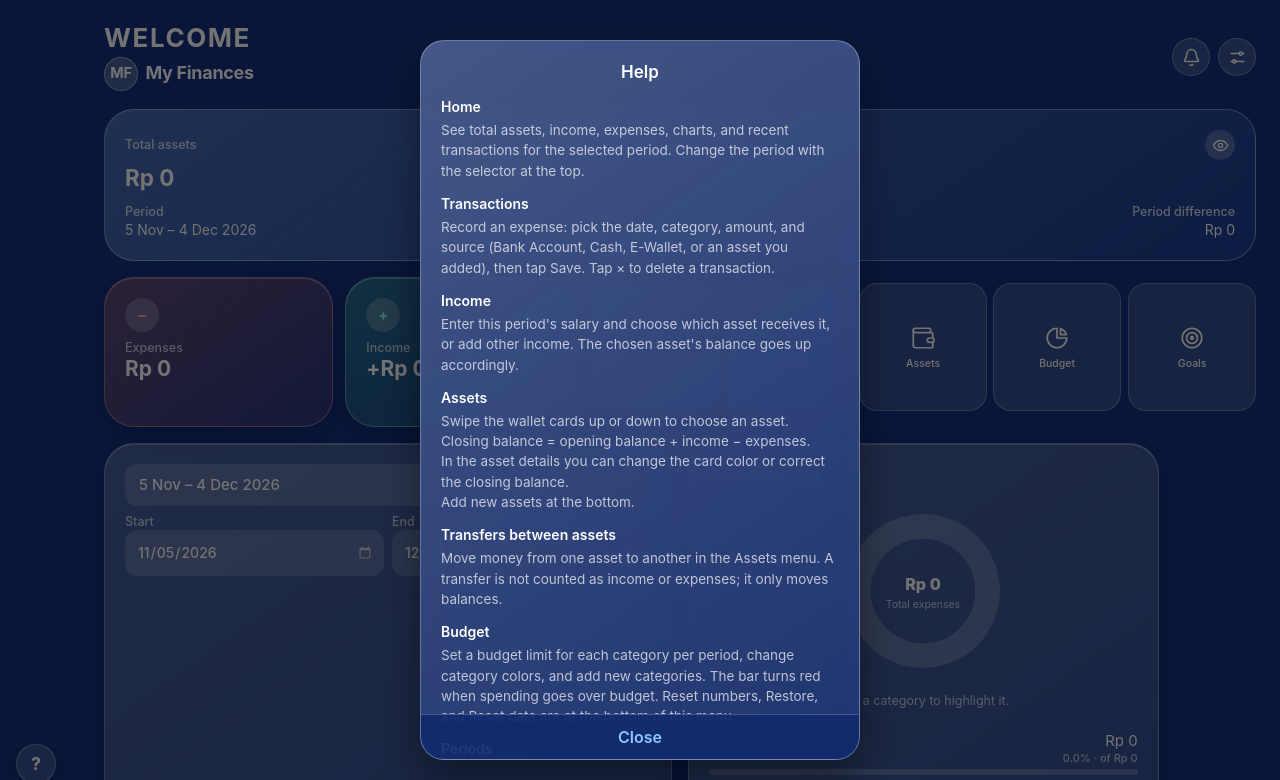
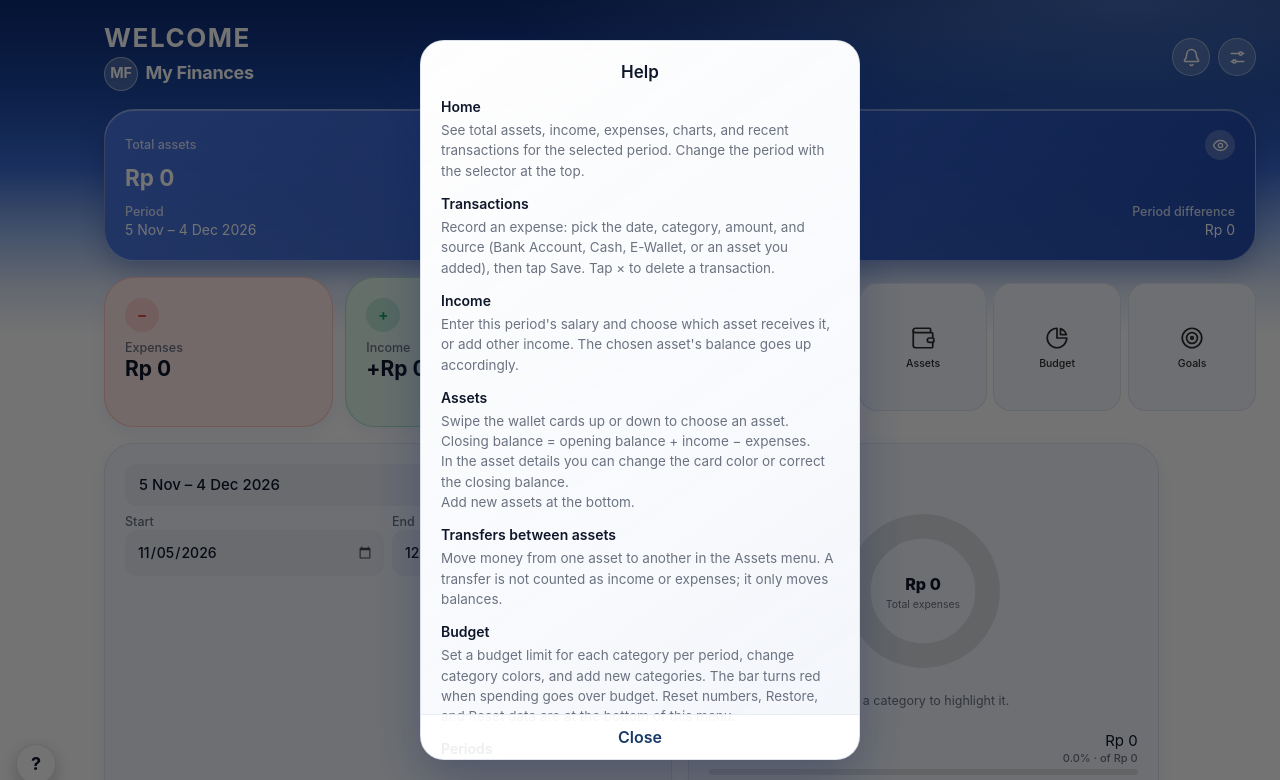
Before and after one commit to Starfall0011/My-finance, a plain HTML site: page index.html in a window 1280 px wide. Both pictures are taken after a click on the button "Help". Shown: the top 780 px of the page. Drawn offline with Linux system fonts and the light colour scheme.

Commit message:
Add files via upload

```diff
--- a/index.html
+++ b/index.html
@@ -401,29 +401,31 @@ html.lk main,html.lk #help{visibility:hidden}
 <style>.hb button{position:relative}#bell i{position:absolute;top:-4px;right:-4px;min-width:17px;height:17px;padding:0 4px;border-radius:9px;background:#ef4444;color:#fff;font:700 10px/1 -apple-system,BlinkMacSystemFont,Inter,system-ui,sans-serif;font-style:normal;display:none;align-items:center;justify-content:center;box-sizing:border-box}</style>
 <style>.btn,.so,.dlg .r button{position:relative;overflow:hidden}.rp{position:absolute;border-radius:50%;background:currentColor;opacity:.22;transform:scale(0);animation:rpl .55s ease-out forwards;pointer-events:none}@keyframes rpl{to{transform:scale(1);opacity:0}}.seg{cursor:pointer;transition:opacity .25s,stroke-width .25s}.lg[data-i]{transition:opacity .25s}</style>
 <style>.tbl{display:none;text-align:center;font:700 17px/1.2 -apple-system,BlinkMacSystemFont,"SF Pro Display",Inter,system-ui,sans-serif;letter-spacing:-.2px;color:var(--tx);margin:4px 0 14px}.tbl.on{display:block;animation:grIn .35s ease both}</style>
-<style id="glass">
-:root,:root[data-mode]{--bg:#14327f;--card:rgba(255,255,255,.13);--cardg:rgba(255,255,255,.13);--dlg:rgba(18,42,108,.93);--fld:rgba(255,255,255,.16);--tx:#fff;--mu:rgba(255,255,255,.7);--ac:#8cc8ff;--bad:#ff8077;--good:#5ff0b0;--ln:rgba(255,255,255,.22);--trk:rgba(255,255,255,.2);--navbg:rgba(255,255,255,.14);--navic:#fff;--navon:rgba(255,255,255,.95);--navonic:#12347f;--navtm:rgba(255,255,255,.12);color-scheme:dark}
-html{background:#14327f}
-body::before{display:block!important;background:radial-gradient(70% 40% at 85% 0%,rgba(130,180,255,.5),transparent 70%),radial-gradient(60% 40% at 0% 55%,rgba(90,140,255,.3),transparent 70%),linear-gradient(180deg,#0d2a73 0%,#1b47a0 50%,#3a6ad1 100%)!important}
-:root[data-mode] .card{background:linear-gradient(145deg,rgba(255,255,255,.22),rgba(255,255,255,.08));border:1px solid rgba(255,255,255,.28);box-shadow:inset 0 1px 0 rgba(255,255,255,.28),0 8px 24px rgba(4,18,70,.25)}
-:root[data-mode] .card.bal{background:linear-gradient(145deg,rgba(140,185,255,.42),rgba(70,115,225,.2));border:1px solid rgba(255,255,255,.38)}
-:root[data-mode] .card.st-e{background:linear-gradient(145deg,rgba(255,120,110,.32),rgba(255,120,110,.1));border-color:rgba(255,170,160,.45)}
-:root[data-mode] .card.st-i{background:linear-gradient(145deg,rgba(80,235,185,.3),rgba(80,235,185,.1));border-color:rgba(150,255,215,.45)}
-:root[data-mode] .st-e .ic{background:rgba(255,255,255,.2);color:#ffb0a8}
-:root[data-mode] .st-i .ic{background:rgba(255,255,255,.2);color:#8dffd6}
-.av,#acc,:root[data-mode] .av,:root[data-mode] #acc{background:rgba(255,255,255,.22)!important;box-shadow:inset 0 0 0 1px rgba(255,255,255,.4)!important}
-.hb button,#help{background:rgba(255,255,255,.16);border:1px solid rgba(255,255,255,.3);color:#fff}
-:root[data-mode] nav .tb:not(.on),nav#nav .tb:not(.on){background:rgba(255,255,255,.14)!important;box-shadow:inset 0 0 0 1px rgba(255,255,255,.26)!important;color:#fff}
-nav#nav .tb.on,:root[data-mode] nav#nav .tb.on{background:rgba(255,255,255,.92)!important;color:#12347f!important;box-shadow:none!important}
-.btn{background:rgba(255,255,255,.24);border:1px solid rgba(255,255,255,.4);color:#fff;box-shadow:inset 0 1px 0 rgba(255,255,255,.3)}
-:root[data-mode] .btn,:root[data-mode] .tg.on{box-shadow:inset 0 1px 0 rgba(255,255,255,.3)}
-:root[data-mode] .so.on,.so.on{background:rgba(255,255,255,.3);color:#fff}
-:root[data-mode] select:focus,:root[data-mode] input:focus{box-shadow:0 0 0 2px rgba(255,255,255,.55)}
-input[type="date"]{color-scheme:dark}
-.dlg,.dlg.lq{background:linear-gradient(145deg,rgba(255,255,255,.22),rgba(255,255,255,.06)),var(--dlg)!important;-webkit-backdrop-filter:blur(22px) saturate(1.5)!important;backdrop-filter:blur(22px) saturate(1.5)!important;border:1px solid rgba(255,255,255,.3)!important}
-.dlg .r{background:transparent}
-#lock{background:linear-gradient(180deg,#0d2a73,#3a6ad1)}
-nav::before{background:rgba(255,255,255,.14)}
+<style id="glass">.av img,#acc img{width:100%;height:100%;border-radius:50%;object-fit:cover;display:block}.av{overflow:hidden;cursor:pointer}#acc{overflow:hidden}
+:root,:root[data-mode]{--bg:#fff;--card:#f4f7fd;--cardg:#f4f7fd;--dlg:rgba(255,255,255,.93);--fld:#e8edf7;--tx:#0f172a;--mu:#6b7280;--ac:#19396a;--bad:#e5443a;--good:#16a34a;--ln:rgba(30,60,120,.10);--trk:rgba(0,0,0,.1);--navbg:#f4f7fd;--navic:#2c2c2e;--navon:#19396a;--navonic:#fff;--navtm:#e8edf7;color-scheme:light}
+html{background:#fff}
+body{background:transparent!important}
+body::before{display:block!important;position:absolute!important;left:0;right:0;top:0;bottom:auto!important;inset:auto!important;left:0!important;right:0!important;top:0!important;height:42vh;z-index:-1;background:radial-gradient(70% 60% at 88% 0%,rgba(130,180,255,.45),transparent 70%),linear-gradient(180deg,#0d2a73 0%,#1b47a0 28%,#3a6ad1 50%,#8fb0ea 68%,#dbe6f8 85%,#ffffff 100%)!important;will-change:auto;transform:none}
+.hd .gr,.hd h1,.hd h1 input,.tbl{color:#fff!important}
+.hd h1 input::placeholder{color:rgba(255,255,255,.7)}
+.hb button{background:rgba(255,255,255,.18);border:1px solid rgba(255,255,255,.38);color:#fff}
+.av,#acc,:root[data-mode] .av,:root[data-mode] #acc{background:rgba(255,255,255,.22)!important;box-shadow:inset 0 0 0 1px rgba(255,255,255,.45)!important;color:#fff}
+:root[data-mode] .card{background:#f4f7fd;border:1px solid rgba(30,60,120,.10);box-shadow:0 6px 18px rgba(40,80,160,.08)}
+:root[data-mode] .card.bal{background:linear-gradient(145deg,rgba(75,120,230,.94),rgba(29,70,168,.94));border:1px solid rgba(255,255,255,.4);box-shadow:0 10px 26px rgba(10,40,120,.3),inset 0 1px 0 rgba(255,255,255,.35)}
+:root[data-mode] .card.st-e{background:#fde9e7;border-color:rgba(255,59,48,.22)}
+:root[data-mode] .card.st-i{background:#e1f5ec;border-color:rgba(22,163,106,.28)}
+:root[data-mode] .st-e .ic{background:rgba(255,59,48,.14);color:#e0443a}
+:root[data-mode] .st-i .ic{background:rgba(22,163,106,.18);color:#16a36a}
+:root[data-mode] nav .tb:not(.on),nav#nav .tb:not(.on){background:#f4f7fd!important;box-shadow:inset 0 0 0 1px rgba(30,60,120,.10)!important;color:#2c2c2e}
+nav#nav .tb.on,:root[data-mode] nav#nav .tb.on{background:#19396a!important;color:#fff!important;box-shadow:none!important}
+#help{background:#fff;border:1px solid rgba(30,60,120,.12);color:#0f172a}
+.btn{background:#19396a;border:0;color:#fff;box-shadow:0 6px 16px rgba(25,57,106,.25)}
+:root[data-mode] .btn,:root[data-mode] .tg.on{box-shadow:0 6px 16px rgba(25,57,106,.25)}
+:root[data-mode] .so.on,.so.on{background:rgba(25,57,106,.14);color:#19396a}
+:root[data-mode] select:focus,:root[data-mode] input:focus{box-shadow:0 0 0 2px rgba(25,57,106,.55)}
+input[type="date"]{color-scheme:light}
+.dlg,.dlg.lq{background:linear-gradient(145deg,rgba(255,255,255,.95),rgba(244,247,253,.9)),var(--dlg)!important;-webkit-backdrop-filter:blur(22px) saturate(1.5)!important;backdrop-filter:blur(22px) saturate(1.5)!important;border:1px solid rgba(30,60,120,.12)!important;box-shadow:0 20px 50px rgba(10,30,90,.3)!important}
+#lock{background:#fff}
 </style>
 </head>
 <body>
@@ -502,9 +504,14 @@ const o=document.createElement("div");o.className="ov";o.setAttribute("role","di
 o.innerHTML='<div class="dlg lq"><p>'+H("Bantuan","Help")+'</p><div style="margin-bottom:12px">'+body+'</div><div class="r" style="position:sticky;bottom:0;background:var(--dlg)"><button class="c">'+H("Tutup","Close")+'</button></div></div>';
 const x=()=>{o.remove();document.removeEventListener("keydown",k)};const k=e=>{if(e.key=="Escape")x()};document.addEventListener("keydown",k);
 o.querySelector(".c").onclick=x;o.onclick=e=>{if(e.target==o)x()};document.body.appendChild(o)}
-function openAcc(){const o=document.createElement("div");o.className="ov";o.setAttribute("role","dialog");o.setAttribute("aria-modal","true");o.innerHTML='<div class="dlg lq"><p>Akun</p><div class="k" style="margin:0 0 6px">Nama</div><div class="cpv"><span class="av"></span><input class="an2" maxlength="40" placeholder="Judul" enterkeyhint="done" aria-label="Nama"></div><div class="note" id="sy" style="margin:0 0 4px"></div><p style="margin:14px 0 8px">Ekspor / impor data</p><div class="r" style="margin-bottom:14px"><button class="ex">Ekspor</button><button class="im">Impor</button></div><div class="r" style="margin-bottom:14px;border-top:0"><button class="pdf">Ekspor PDF</button><button class="csv">Ekspor CSV</button></div><input type="file" class="fi" accept="application/json,.json" hidden><div class="bkx"></div><div class="r"><button class="c">Tutup</button></div></div>';
+function openAcc(){const o=document.createElement("div");o.className="ov";o.setAttribute("role","dialog");o.setAttribute("aria-modal","true");o.innerHTML='<div class="dlg lq"><p>Akun</p><div class="k" style="margin:0 0 6px">Nama</div><div class="cpv"><span class="av"></span><input class="an2" maxlength="40" placeholder="Judul" enterkeyhint="done" aria-label="Nama"></div><div class="r" style="margin:8px 0 6px;border-top:0"><span style="position:relative;flex:1;display:flex"><button class="pu" style="width:100%;pointer-events:none">Unggah foto</button><input type="file" class="pf" accept="image/*" aria-label="Unggah foto" style="position:absolute;inset:0;width:100%;height:100%;opacity:0;cursor:pointer;font-size:0"></span><button class="pd">Hapus foto</button></div><div class="note" id="sy" style="margin:0 0 4px"></div><p style="margin:14px 0 8px">Ekspor / impor data</p><div class="r" style="margin-bottom:14px"><button class="ex">Ekspor</button><button class="im">Impor</button></div><div class="r" style="margin-bottom:14px;border-top:0"><button class="pdf">Ekspor PDF</button><button class="csv">Ekspor CSV</button></div><input type="file" class="fi" accept="application/json,.json" hidden><div class="bkx"></div><div class="r"><button class="c">Tutup</button></div></div>';
 const x=()=>{o.remove();document.removeEventListener("keydown",k)};const k=e=>{if(e.key=="Escape")x()};document.addEventListener("keydown",k);
-const av=o.querySelector(".av"),ni=o.querySelector(".an2"),ini=()=>{av.textContent=((ni.value.trim()||ttl()).charAt(0)||"?").toUpperCase()};ni.value=ttl();ini();ni.oninput=ini;ni.onkeydown=e=>{if(e.key=="Enter")ni.blur()};
+const av=o.querySelector(".av"),ni=o.querySelector(".an2"),ini=()=>{if(S.avatar)av.innerHTML=avHtml();else av.textContent=((ni.value.trim()||ttl()).charAt(0)||"?").toUpperCase()};
+const pf=o.querySelector(".pf"),pu=o.querySelector(".pu"),pd=o.querySelector(".pd");pd.style.display=S.avatar?"":"none";
+av.onclick=()=>pf.click();
+pd.onclick=()=>{delete S.avatar;save();ini();accIni();pd.style.display="none"};
+pf.onchange=()=>{const f=pf.files&&pf.files[0];pf.value="";if(!f)return;const u=URL.createObjectURL(f),im=new Image();im.onload=()=>{try{const n=256,c=document.createElement("canvas");c.width=c.height=n;const w=im.naturalWidth,h=im.naturalHeight,m=Math.min(w,h),x=c.getContext("2d");x.fillStyle="#fff";x.fillRect(0,0,n,n);x.drawImage(im,(w-m)/2,(h-m)/2,m,m,0,0,n,n);S.avatar=c.toDataURL("image/jpeg",.85);save();ini();accIni();pd.style.display=""}catch(e){}URL.revokeObjectURL(u)};im.onerror=()=>URL.revokeObjectURL(u);im.src=u};
+ni.value=ttl();ini();ni.oninput=ini;ni.onkeydown=e=>{if(e.key=="Enter")ni.blur()};
 ni.onchange=()=>{S.title=ni.value.trim();ni.value=ttl();ini();const h=document.getElementById("ttl");if(h)h.value=ttl();document.title=ttl();accIni();save()};
 if(window.sbAcc)window.sbAcc(o,x);bkList(o,x);ti(o);o.querySelector(".c").onclick=x;o.querySelector(".ex").onclick=exportBk;o.querySelector(".pdf").onclick=exportPdf;o.querySelector(".csv").onclick=exportCsv;o.querySelector(".im").onclick=()=>o.querySelector(".fi").click();o.querySelector(".fi").onchange=e=>{const f=e.target.files[0];if(f){x();importBk(f)}};o.onclick=e=>{if(e.target==o)x()};document.body.appendChild(o);setSync(lastSy)}
 function zeroNums(){bak(S,"local");BWS={};try{localStorage.removeItem("keuangan-bws")}catch(e){}S.tx=[];S.inc=[];S.tf=[];S.rc=[];S.gl=[];S.as={};const z=a=>a.map(()=>0);S.hist.forEach(p=>{p.g=0;p.b=z(p.b)});S.p4.g=0;S.b=z(S.b);S.p4.b=S.b;S.fp.forEach(p=>{p.g=0;p.b=z(p.b)});save();draw()}
@@ -521,7 +528,8 @@ const ttl=()=>(!S.title||S.title=="Keuangan Saya")?(S.lang=="en"?"My Finances":"
 function tx(s){if(S.lang!="en")return s;if(S.cc&&S.cc.indexOf(s)>=0)return s;if(S.ac&&S.ac.indexOf(s)>=0)return s;if(S.an&&Object.keys(S.an).some(k=>S.an[k]===s))return s;if(Object.prototype.hasOwnProperty.call(EN,s))return EN[s];if(s.indexOf(" \u00b7 ")>0)return s.split(" \u00b7 ").map(tx).join(" \u00b7 ");for(const e of EP){const m=s.match(e[0]);if(m)return e[1](m)}return s}
 function i18n(root){const w=document.createTreeWalker(root,NodeFilter.SHOW_TEXT),ns=[];while(w.nextNode())ns.push(w.currentNode);ns.forEach(n=>{const v=n.nodeValue,t=v.trim();if(t){const r=tx(t);if(r!==t)n.nodeValue=v.replace(t,r)}});root.querySelectorAll("[placeholder],[aria-label],[title]").forEach(e=>["placeholder","aria-label","title"].forEach(a=>{const v=e.getAttribute(a);if(v){const r=tx(v);if(r!==v)e.setAttribute(a,r)}}))}
 function ti(o){if(S.lang=="en")i18n(o)}
-function accIni(){const b=document.getElementById("acc");if(!b)return;const w=ttl().trim().split(/\s+/).filter(Boolean);b.textContent=((w[0]||"?").charAt(0)+(w.length>1?w[1].charAt(0):"")).toUpperCase()}
+function avHtml(){return S.avatar?'<img alt="" src="'+S.avatar+'">':null}
+function accIni(){const b=document.getElementById("acc");if(!b)return;if(S.avatar){b.innerHTML=avHtml();return}const w=ttl().trim().split(/\s+/).filter(Boolean);b.textContent=((w[0]||"?").charAt(0)+(w.length>1?w[1].charAt(0):"")).toUpperCase()}
 function applyLang(){document.documentElement.setAttribute("lang",S.lang=="en"?"en":"id");const t=document.getElementById("ttl");if(t){t.value=ttl();t.placeholder=tx("Judul")}document.title=ttl();const g=document.getElementById("gear");if(g)g.setAttribute("aria-label",tx("Pengaturan"));const hp=document.getElementById("help");if(hp){hp.setAttribute("aria-label",tx("Bantuan"));hp.setAttribute("title",tx("Bantuan"))}const ab=document.getElementById("acc");if(ab){ab.setAttribute("aria-label",tx("Akun"));ab.setAttribute("title",tx("Akun"))}accIni();nlBadge();setSync(lastSy)}
 function setSync(st){lastSy=st;const e=document.getElementById("sy");if(e)e.textContent=tx(({ok:"Tersinkron dengan akunmu",off:"Sinkronisasi tidak aktif, data hanya di perangkat ini",err:"Gagal menyinkronkan, dicoba lagi otomatis",slow:"Menunggu koneksi sinkronisasi…"})[st]||"")}
 function save(){S.t=Date.now();try{localStorage.setItem(KEY,JSON.stringify(S))}catch(e){}if(DOC){clearTimeout(tmr);tmr=setTimeout(push,700)}else if(window.sbSched)window.sbSched()}
--- a/sw.js
+++ b/sw.js
@@ -1,4 +1,4 @@
-const VER = "keuangan-sb-v54";
+const VER = "keuangan-sb-v58";
 const SHELL = ["./", "index.html", "config.js", "manifest.json", "icon-192.png", "icon-light-192.png", "icon-512.png", "maskable-512.png", "apple-touch-icon.png", "favicon-32.png"];
 
 self.addEventListener("install", e => {
```
